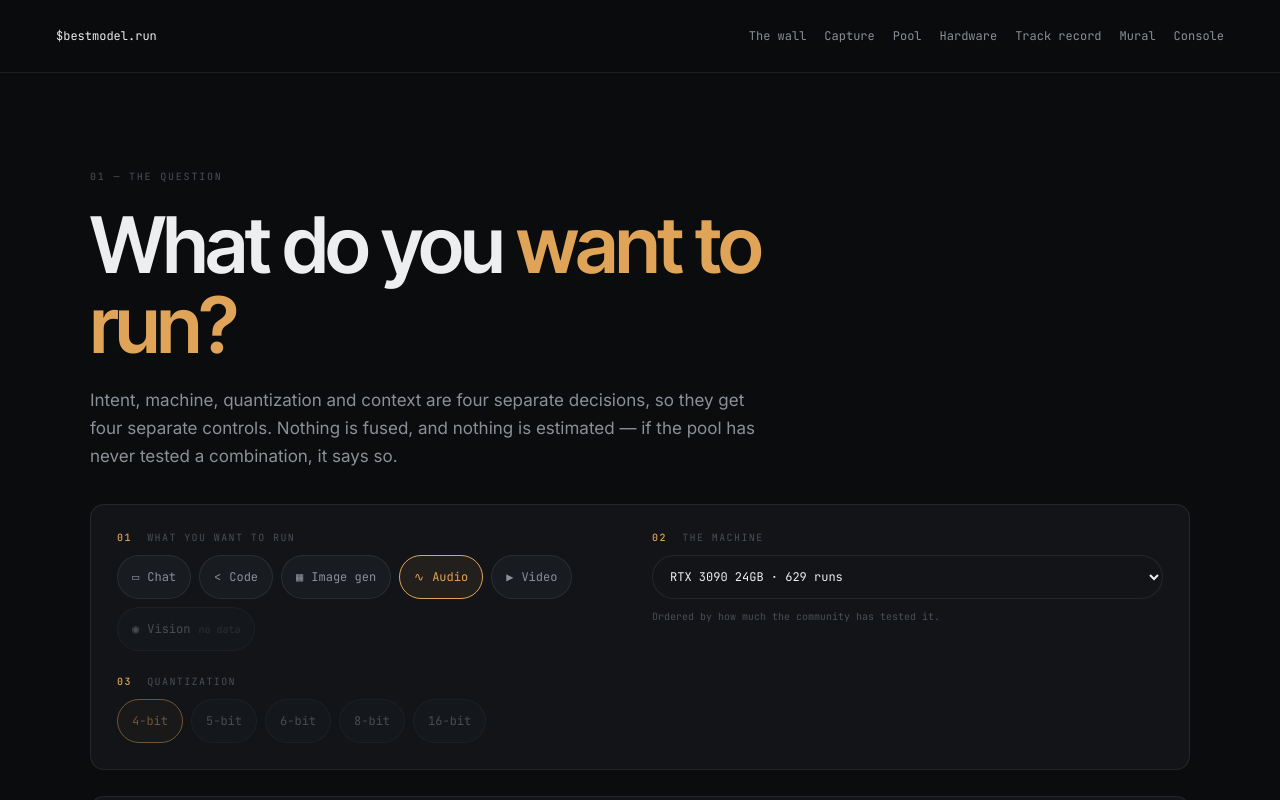
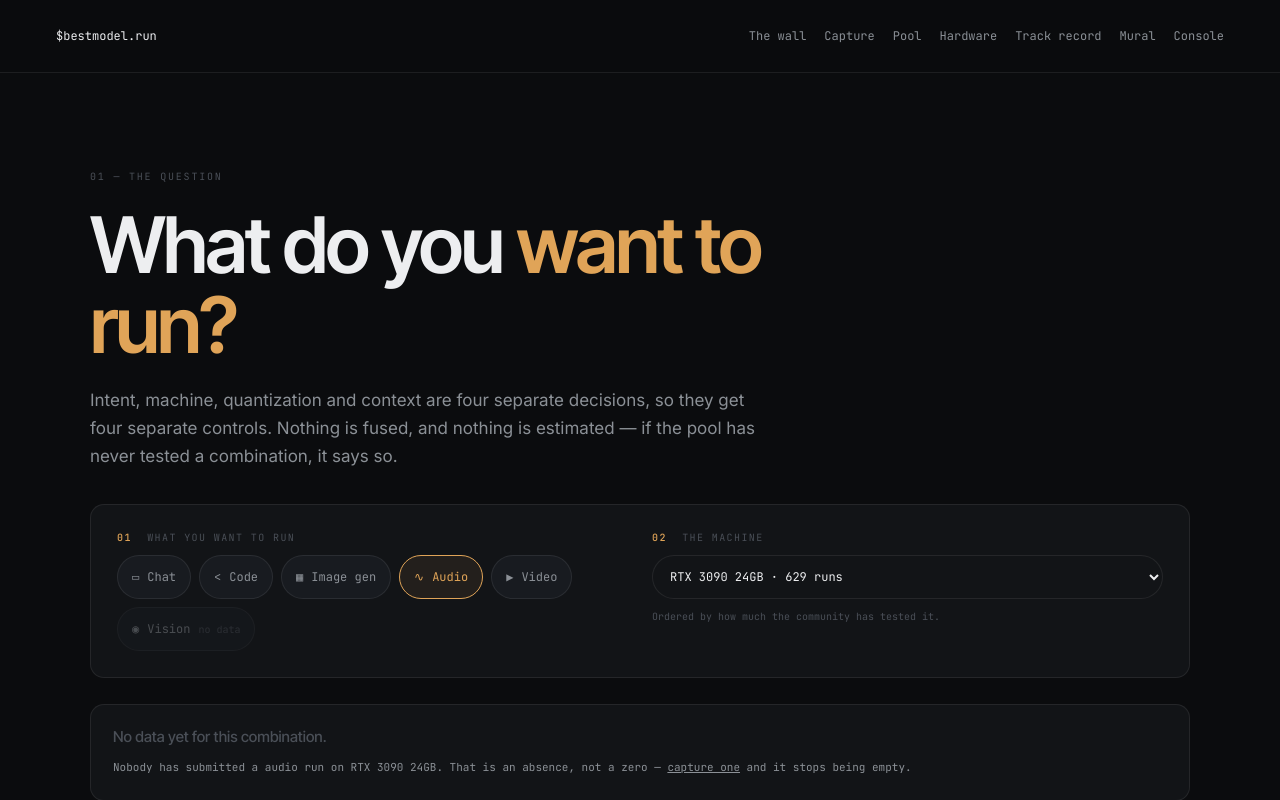
Before and after one commit to carl0sfelipe/bestmodel, a Next.js app in the folder apps/web-next/: page / in a window 1280 px wide. Both pictures are taken after a click on the button "speech ↔ text". Shown: the top 800 px of the page. Built offline with nearby package versions, Linux system fonts and the light colour scheme.

Commit message:
fix: picker da home enxerga células multimodais — chave bits??0 no índice server, lookup por categoria no client, bits/contexto escondidos no multimodal, verdict sem jargão de texto; image 5.2 img/s e video 4.6 f/s respondendo de primeira

```diff
--- a/apps/web-next/app/home-client.tsx
+++ b/apps/web-next/app/home-client.tsx
@@ -114,10 +114,13 @@ export default function HomeClient({
 
   const answers = useMemo(() => {
     if (!category || !rig) return [];
+    // Multimodal cells carry no bits — they land under the 0 key and skip the
+    // context floor, which is a text-only question.
+    if (multimodal) return index[`${rig}|${category}|0`] ?? [];
     const rows = index[`${rig}|${category}|${bits}`] ?? [];
     if (!context) return rows;
     return rows.filter((row) => row.maxContext != null && row.maxContext >= context);
-  }, [index, rig, category, bits, context]);
+  }, [index, rig, category, bits, context, multimodal]);
 
   const best = answers[0] ?? null;
   const rigLabel = rigs.find((item) => item.key === rig)?.label ?? rig;
@@ -182,7 +185,7 @@ export default function HomeClient({
             <span className="opt-note">Ordered by how much the community has tested it.</span>
           </div>
 
-          <div className="mad-group">
+          {!multimodal && <div className="mad-group">
             <span className="mad-label" id="lbl-quant">
               <b>03</b> quantization
             </span>
@@ -204,7 +207,7 @@ export default function HomeClient({
                 );
               })}
             </div>
-          </div>
+          </div>}
 
           {!multimodal && <div className="mad-group">
             <span className="mad-label" id="lbl-ctx">
@@ -240,10 +243,14 @@ export default function HomeClient({
             <>
               <p className="verdict-none">No data yet for this combination.</p>
               <p className="verdict-meta">
-                Nobody has submitted a {bits}-bit {intent} run on {rigLabel}
-                {context ? ` tested to ${context.toLocaleString("en-US")} tokens` : ""}. That is an
-                absence, not a zero — <Link href="/submit">capture one</Link> and it stops being
-                empty.
+                {multimodal
+                  ? `Nobody has submitted a ${intent} run on ${rigLabel}`
+                  : `Nobody has submitted a ${bits}-bit ${intent} run on ${rigLabel}`}
+                {!multimodal && context
+                  ? ` tested to ${context.toLocaleString("en-US")} tokens`
+                  : ""}
+                . That is an absence, not a zero — <Link href="/submit">capture one</Link> and it
+                stops being empty.
               </p>
             </>
           ) : (
@@ -254,10 +261,14 @@ export default function HomeClient({
               </p>
               <p className="verdict-meta">
                 <span className={`badge basis-${best.basis}`}>{best.basis}</span> · n={best.n} ·{" "}
-                {bits}-bit on {rigLabel}
+                {multimodal
+                  ? `${best.metric?.label ?? intent} on ${rigLabel}`
+                  : `${bits}-bit on ${rigLabel}`}
                 {best.maxContext
                   ? ` · community-tested up to ${best.maxContext.toLocaleString("en-US")} tokens`
-                  : " · context untested"}
+                  : multimodal
+                    ? ""
+                    : " · context untested"}
               </p>
 
               {answers.length > 1 && (
--- a/apps/web-next/app/page.tsx
+++ b/apps/web-next/app/page.tsx
@@ -25,7 +25,7 @@ export default function HomePage() {
     if (!model) continue;
     const metric = metricOf(cell);
     if (cell.tokSOutMedian == null && metric == null) continue;
-    const key = `${cell.rigKey}|${model.category}|${cell.bits}`;
+    const key = `${cell.rigKey}|${model.category}|${cell.bits ?? 0}`;
     (index[key] ??= []).push({
       name: model.displayName ?? model.slug,
       slug: model.slug,
```
